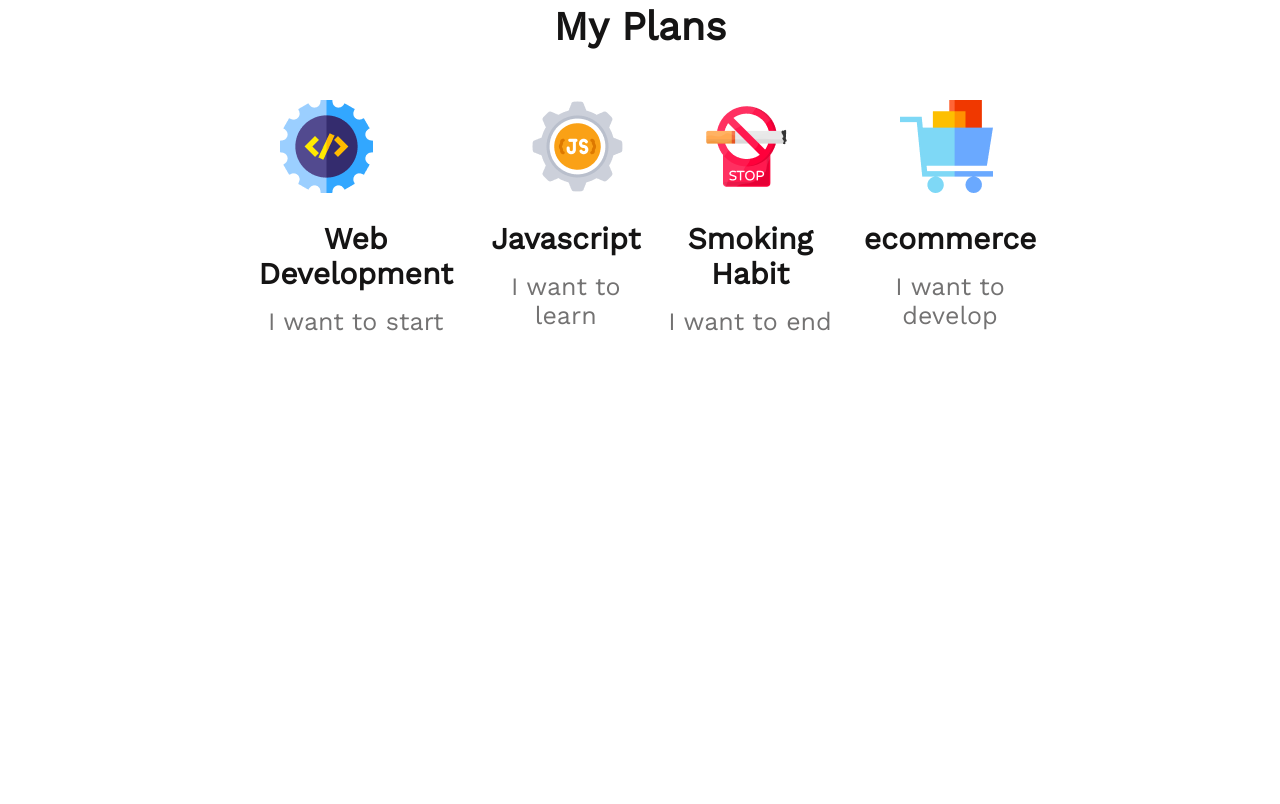
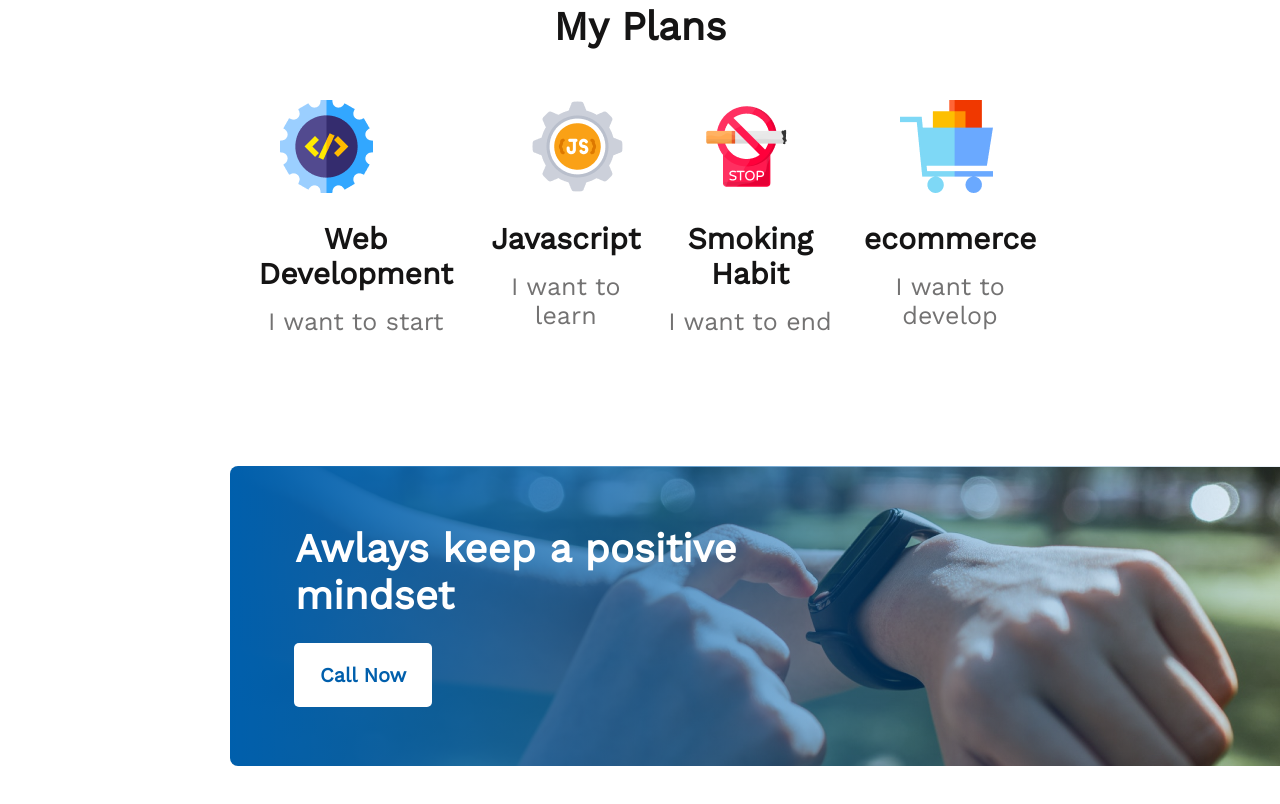
Before and after one commit to 00rofiqulislam00/hero-assignment-1-html, a plain HTML site: page index.html in a window 1280 px wide. Shown: the part 1938-2742 px from the top of the page. Before the commit the page ends 2404 px from the top, so only its background shows below. Drawn offline with nearby package versions, Linux system fonts and the light colour scheme.

Commit message:
call now poster section

```diff
--- a/index.html
+++ b/index.html
@@ -88,6 +88,13 @@
         </div>
 
 
+        <!--call now poster section-->
+
+        <div class="call-poster-wrap">
+            <h2 class="call-poster-text"> Awlays keep a positive <br> mindset</h2>
+            <button class="call-btn">Call Now</button>
+        </div>
+
     </main>
 
     <footer>
--- a/styles/main.css
+++ b/styles/main.css
@@ -96,14 +96,14 @@
     color: #151414;
 }
 
-.plan-wrap{
+.plan-wrap {
     display: flex;
     justify-content: space-around;
     margin: 50px 230px 130px;
 
 }
 
-.item-heading{
+.item-heading {
     font-weight: 700;
     font-size: 30px;
     line-height: 35px;
@@ -113,14 +113,46 @@
     color: #151414;
 }
 
-.item-des{
+.item-des {
     font-weight: 500;
-font-size: 25px;
-line-height: 29px;
-text-align: center;
-color: #737272;
+    font-size: 25px;
+    line-height: 29px;
+    text-align: center;
+    color: #737272;
 }
 
-.plan-img{
+.plan-img {
     margin-left: 50px;
 }
+
+/* call now poster section styles */
+
+.call-poster-wrap {
+    width: 1140px;
+    height: 300px;
+    background: linear-gradient(90deg, #005FAC 0%, rgba(0, 95, 172, 0) 100%),
+        url('/img/watch.png');
+    border-radius: 8px;
+    margin: 0 210px 100px 230px;
+}
+
+.call-poster-text {
+    font-weight: 700;
+    font-size: 40px;
+    line-height: 47px;
+    color: #FFFFFF;
+    padding: 59px 0 0 65px;
+}
+
+.call-btn{
+    height: 64px;
+    border-radius: 5px;
+    background: #FFFFFF;
+    color: #005FAC;
+    font-weight: 600;
+    font-size: 20px;
+    line-height: 23px;
+    border: 0;
+    padding: 20px 26px;
+    margin: 24px 0 0 64px;
+}
```
